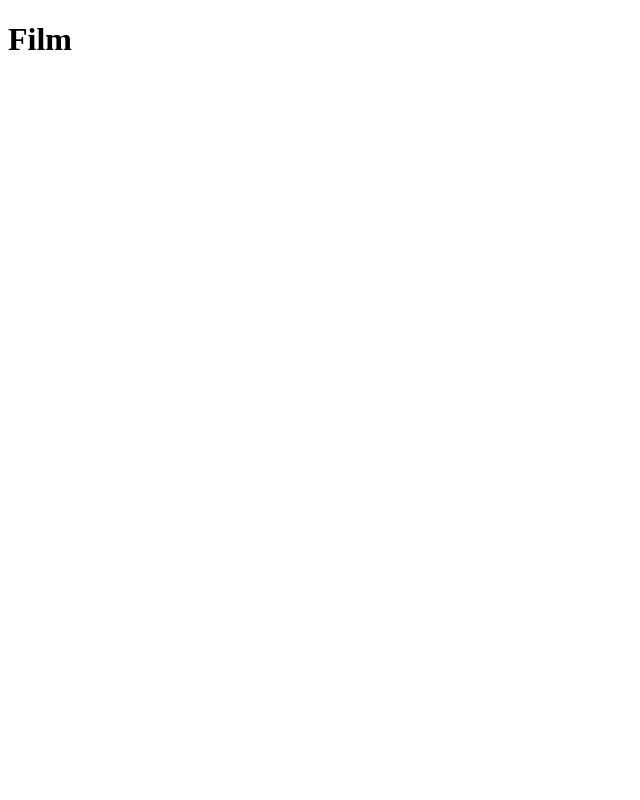
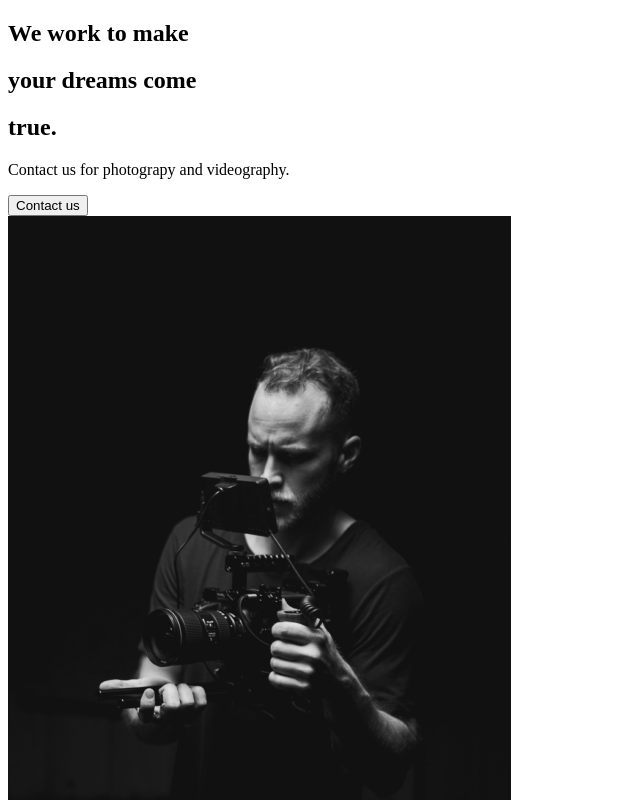
Before and after one commit to dinosantic/react_portofolio_website, a React (Create React App) app in the folder portofolio/: page / in a window 1280 px wide. Shown: the top 800 px of the page, without its empty margins (0-640 px from the left). Built offline with nearby package versions, Linux system fonts and the light colour scheme.

Commit message:
AboutUs section

```diff
--- a/portofolio/src/App.js
+++ b/portofolio/src/App.js
@@ -1,7 +1,9 @@
+import AboutUs from "./pages/AboutUs";
+
 function App() {
   return (
     <div className="App">
-      <h1>Film</h1>
+      <AboutUs />
     </div>
   );
 }
--- /dev/null
+++ b/portofolio/src/components/AboutSection.js
@@ -0,0 +1,28 @@
+import React from "react";
+import home1 from "../img/home1.png";
+const AboutSection = () => {
+  return (
+    <div className="description">
+      <div className="title">
+        <div className="hide">
+          <h2>We work to make</h2>
+        </div>
+        <div className="hide">
+          <h2>
+            your <span>dreams</span> come
+          </h2>
+        </div>
+        <div className="hide">
+          <h2>true.</h2>
+        </div>
+        <p>Contact us for photograpy and videography.</p>
+        <button>Contact us</button>
+        <div className="image">
+          <img src={home1} alt="guy with a camera" />
+        </div>
+      </div>
+    </div>
+  );
+};
+
+export default AboutSection;
--- /dev/null
+++ b/portofolio/src/pages/AboutUs.js
@@ -0,0 +1,12 @@
+import React from "react";
+import AboutSection from "../components/AboutSection";
+
+const AboutUs = () => {
+  return (
+    <div>
+      <AboutSection />
+    </div>
+  );
+};
+
+export default AboutUs;
```
